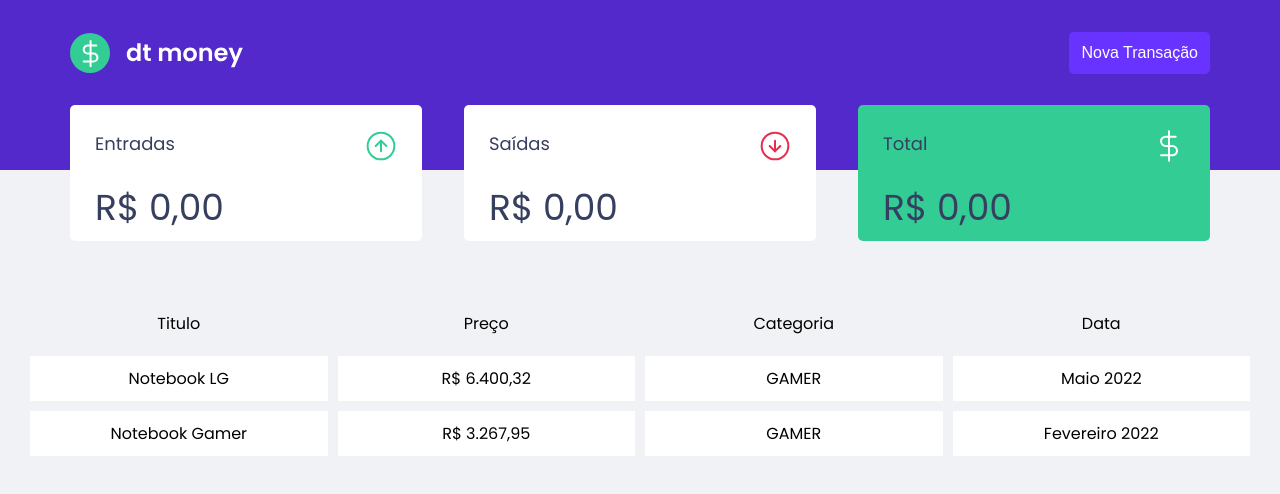
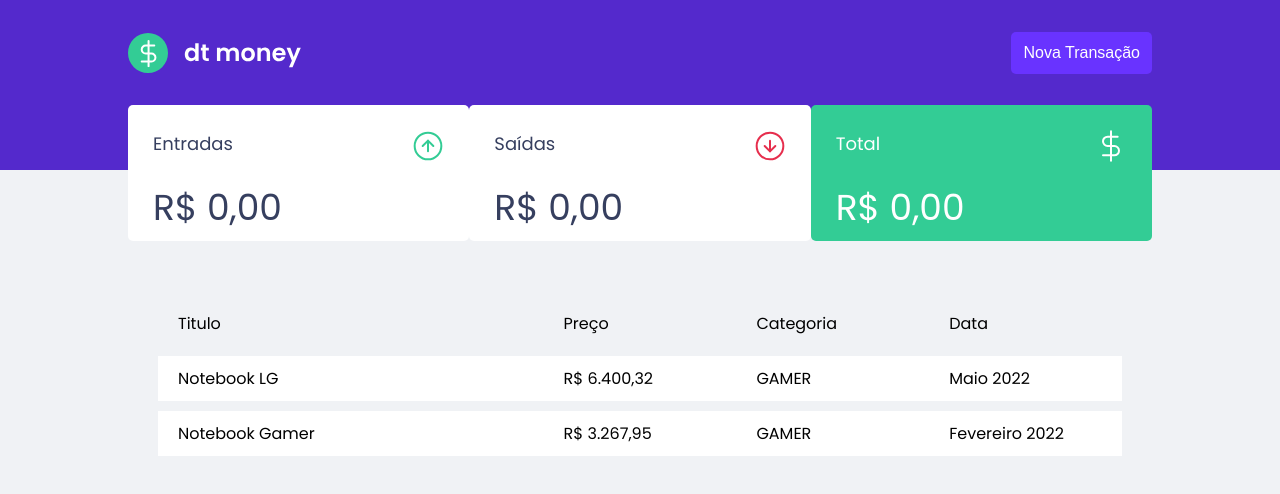
Before and after one commit to GabriellRossi/dtmoney-flexbox, a plain HTML site: page index.html in a window 1280 px wide. Drawn offline with Linux system fonts and the light colour scheme.

Commit message:
feat: cards total customizado, products ajustado alinhamento e adicionado background de product

```diff
--- a/assets/css/style.css
+++ b/assets/css/style.css
@@ -20,6 +20,12 @@ body {
   font-family: 'Poppins', sans-serif;
 }
 
+.delimiter {
+  width: 80%;
+  max-width: 1140px;
+  margin-inline: auto;
+}
+
 .top {
   display: flex;
   background-color: var(--gr-primary);
@@ -31,8 +37,6 @@ body {
 .container {
   display: flex;
   justify-content: space-between;
-  max-width: 1140px;
-  min-width: 1140px;
 }
 
 .btn__top {
@@ -46,26 +50,20 @@ body {
   font-weight: 400;
 }
 
-.cards-main {
-  display: flex;
-  justify-content: center;
-  flex-direction: row;
-
-
+.cards-main .container {
+  margin-top: -65px;
 }
 .cards{
   width: 352px;
   height: 136px;
   background-color: var(--gr-background-cards);
   border-radius: 5px;
-  margin-top: -65px;
   padding: 25px;
 }
 
 .cards div{
   display: flex;
   justify-content: space-between;
-  align-items: flex-start;
 }
 
 .cards p {
@@ -82,23 +80,25 @@ body {
 }
 
 
-.cards:nth-child(3) {
+.cards__total,
+.cards__total h3,
+.cards__total p {
   background: var(--gr-background-cards-topo-total);
   color: var(--gr-text-cards-topo-total);
 }
 
 .grid-container {
   display: grid;
-  grid-template-columns: 3fr 3fr 3fr 3fr;
+  grid-template-columns: 6fr 3fr 3fr 3fr;
   margin-top: 30px;
-  gap: 10px;
+  row-gap: 10px;
   padding: 30px;
   font-size: 16px;
+  text-align: left;
 
 }
 
 .grid-container > div {
-  text-align: center;
   padding: 10px 20px;
 }
 
--- a/index.html
+++ b/index.html
@@ -10,13 +10,14 @@
   <link href="https://fonts.googleapis.com/css2?family=Poppins&display=swap" rel="stylesheet" />
 </head>
 <body>
+  <div>
   <header class="top">
-   <div class="container">
+   <div class="container delimiter">
     <img src="assets/img/Logo.svg" alt="Logo">
     <button class="btn__top">Nova Transação</button>
    </div>
   </header>
-  <main>
+  <main class="delimiter">
     <section class="cards-main">
       <div class="container">
         <div class="cards">
@@ -35,7 +36,7 @@
           <p class="cards__description">R$ 0,00<p/>
         </div>
 
-        <div class="cards">
+        <div class="cards cards__total">
           <div>
             <h3 class="cards__title">Total<h3/>
             <img src="assets/img/icon-total.svg"alt="">
@@ -62,8 +63,8 @@
           <div class="background-product">Fevereiro 2022</div>
         </div>
       </div>
-
     </section>
   </main>
+</div>
 </body>
 </html>
```
